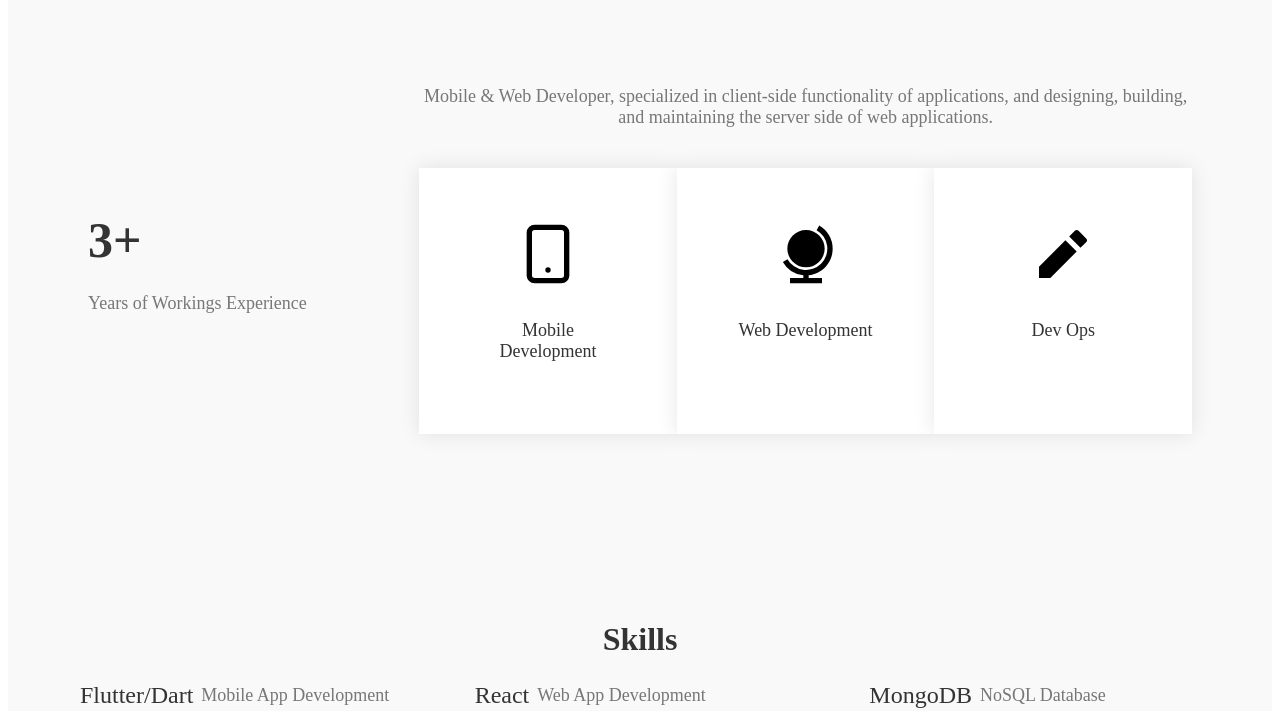
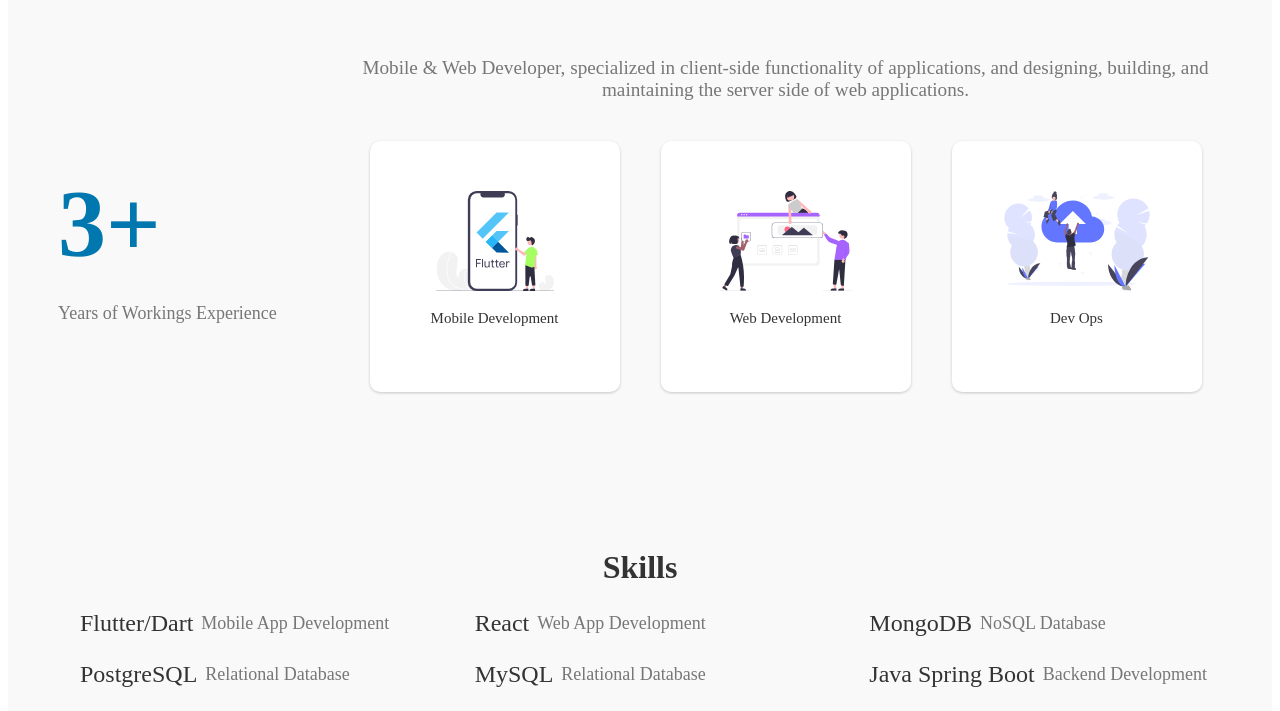
Before and after one commit to ericatsu/portfolio, a React (Create React App) app: page / in a window 1280 px wide. Shown: the part 740-1451 px from the top of the page. Built offline with nearby package versions, Linux system fonts and the light colour scheme; a web font is replaced by a local one.

Commit message:
✅ About

```diff
--- a/src/Components/About.jsx
+++ b/src/Components/About.jsx
@@ -1,6 +1,4 @@
 import React from 'react';
-import { FiSmartphone } from 'react-icons/fi';
-import { RiGlobeFill, RiPencilFill } from 'react-icons/ri';
 import {
   AboutSection,
   LeftContainer,
@@ -11,11 +9,15 @@ import {
   Subtitle,
   CardsContainer,
   Card,
-  CardIcon,
   CardText,
   DiscoverMore,
   ArrowIcon,
+  Img,
+  ImgWrap,
 } from '../elements/AboutElements';
+import flutterDev from "../assets/images/flutter_dev.svg"
+import webDev from "../assets/images/webdev.svg"
+import cloud from "../assets/images/cloud.svg"
 
 const About = () => {
   return (
@@ -25,7 +27,6 @@ const About = () => {
         <Title>3+</Title>
         </NumberWrapper>
         <Subtitle>Years of Workings Experience</Subtitle>
-
       </LeftContainer>
       <RightContainer>
         <Description>
@@ -33,27 +34,27 @@ const About = () => {
         </Description>
         <CardsContainer>
           <Card>
-            <CardIcon>
-              <FiSmartphone />
-            </CardIcon>
+          <ImgWrap>
+          <Img src={flutterDev} alt="{alt}"/>
+          </ImgWrap>
             <CardText>Mobile Development</CardText>
             <DiscoverMore>
               Discover More <ArrowIcon>&rarr;</ArrowIcon>
             </DiscoverMore>
           </Card>
           <Card>
-            <CardIcon>
-              <RiGlobeFill />
-            </CardIcon>
+          <ImgWrap>
+          <Img src={webDev} alt="{alt}"/>
+          </ImgWrap>
             <CardText>Web Development</CardText>
             <DiscoverMore>
               Discover More <ArrowIcon>&rarr;</ArrowIcon>
             </DiscoverMore>
           </Card>
           <Card>
-            <CardIcon>
-              <RiPencilFill />
-            </CardIcon>
+          <ImgWrap>
+          <Img src={cloud} alt="{alt}"/>
+          </ImgWrap>
             <CardText>Dev Ops</CardText>
             <DiscoverMore>
               Discover More <ArrowIcon>&rarr;</ArrowIcon>
--- a/src/elements/AboutElements.jsx
+++ b/src/elements/AboutElements.jsx
@@ -1,7 +1,7 @@
 import styled from 'styled-components';
 
 export const AboutSection = styled.section`
-  padding: 80px;
+  padding: 50px;
   background-color: #f9f9f9;
   display: flex;
   justify-content: space-between;
@@ -14,7 +14,7 @@ export const AboutSection = styled.section`
 `;
 
 export const LeftContainer = styled.div`
-  flex-basis: 30%;
+  flex-basis: 25%;
   justify-content: start;
 
   @media (max-width: 768px) {
@@ -24,14 +24,14 @@ export const LeftContainer = styled.div`
 `;
 
 export const Title = styled.h2`
-  font-size: 50px;
+  font-size: 6rem;
   font-weight: bold;
-  color: #333333;
+  color: #0078af;
   margin-bottom: 24px;
 `;
 
 export const Description = styled.p`
-  font-size: 18px;
+  font-size: 1.2rem;
   color: #777777;
   margin-bottom: 40px;
   text-align: center;
@@ -55,7 +55,7 @@ export const Subtitle = styled.p`
 `;
 
 export const RightContainer = styled.div`
-  flex-basis: 70%;
+  flex-basis: 75%;
 
   @media (max-width: 768px) {
     flex-basis: 100%;
@@ -64,7 +64,9 @@ export const RightContainer = styled.div`
 
 export const CardsContainer = styled.div`
   display: flex;
-  justify-content: space-between;
+  align-items: center;
+  justify-content: space-around;
+
 
   @media (max-width: 768px) {
     flex-wrap: wrap;
@@ -72,18 +74,22 @@ export const CardsContainer = styled.div`
 `;
 
 export const Card = styled.div`
-  width: calc(33.33% - 40px);
-  background-color: #ffffff;
-  padding: 54px;
-  text-align: center;
-  box-shadow: 0px 0px 20px rgba(0, 0, 0, 0.1);
-  cursor: pointer;
-  transition: background-color 0.3s, color 0.3s;
+  background: #fff;
+ display: flex;
+ flex-direction: column;
+ justify-content: flex-start;
+ align-items: center;
+ border-radius: 10px;
+ max-height: 540px;
+ padding: 50px;
+ transition: all 0.2s ease-in-out;
+ box-shadow: 0 1px 3px rgb(0,0,0,0.2);
 
-  &:hover {
-    background-color: #f9f9f9;
-    color: #1e90ff;
-  }
+ &:hover{
+     transform: scale(1.02);
+     transition: all 0.2s ease-in-out;
+     cursor: pointer;
+ }
 
   @media (max-width: 768px) {
     width: calc(50% - 20px);
@@ -91,13 +97,20 @@ export const Card = styled.div`
   }
 `;
 
-export const CardIcon = styled.span`
-  font-size: 64px;
-  margin-bottom: 16px;
-`;
+export const ImgWrap = styled.div`
+  max-width: 655px;
+  height: 80%;
+
+`
+
+export const Img = styled.img`
+  width: 150px;
+  height: 100px;
+  justify-content: center;
+`
 
 export const CardText = styled.p`
-  font-size: 18px;
+  font-size: 15px;
   color: #333333;
 `;
 
```
